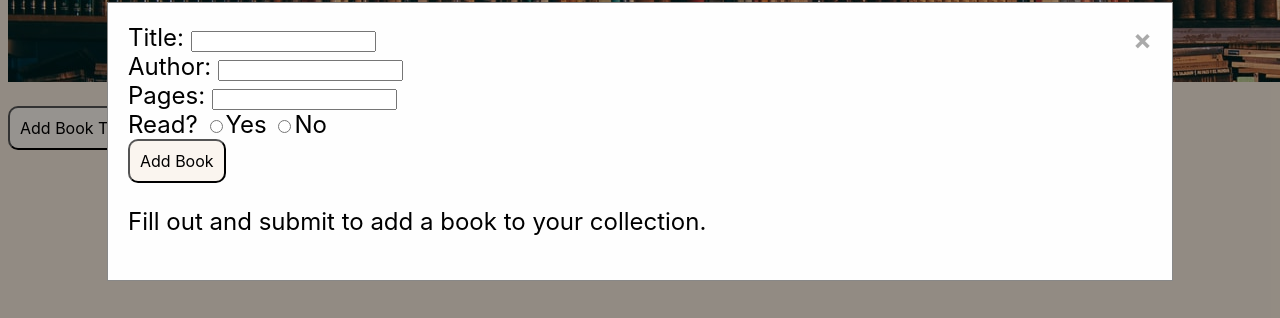
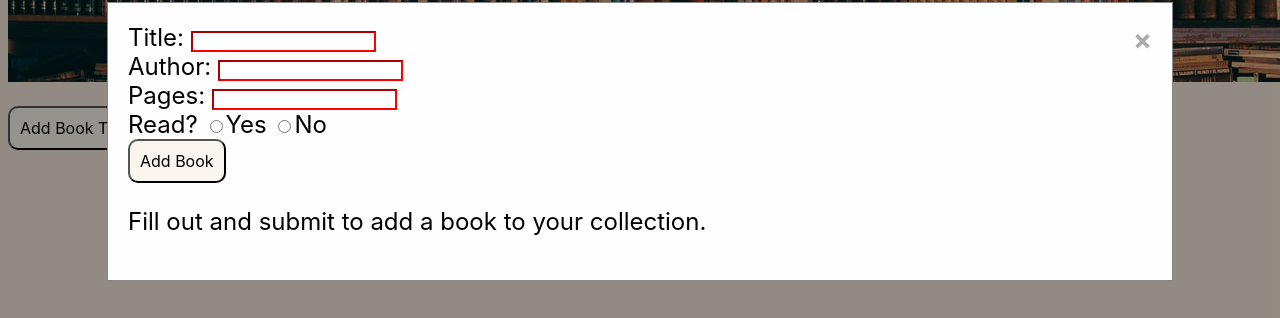
Before and after one commit to koppenj/Library, a website: page index.html in a window 1280 px wide. Both pictures are taken after a click on the button "Add Book To Collection". Shown: the part 190-508 px from the top of the page. Drawn offline with Linux system fonts and the light colour scheme.

Commit message:
[Update] Change border color of input fields when invalid

```diff
--- a/style.css
+++ b/style.css
@@ -119,3 +119,7 @@ td {
 #stockCard {
   margin: 1em auto;
 }
+
+input:invalid {
+  border-color: red;
+}
```
